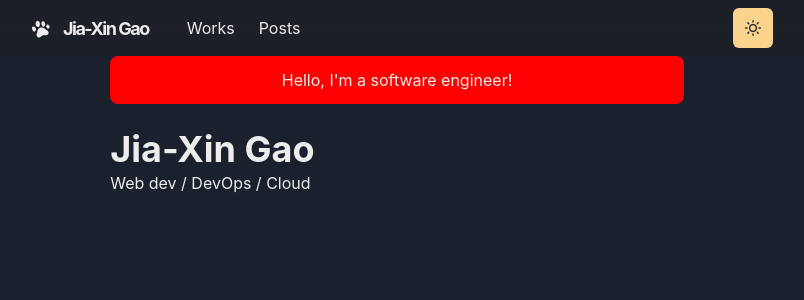
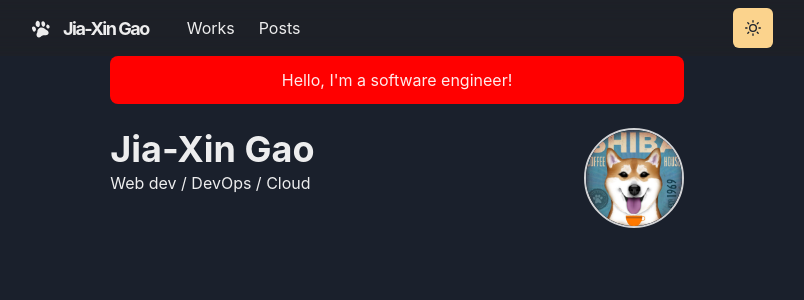
Before and after one commit to jx-gao/website, a Next.js app: page / in a window 1280 px wide. Shown: the top 300 px of the page, without its empty margins (243-1047 px from the left). Built offline with nearby package versions, Linux system fonts and the light colour scheme.

Commit message:
Added display picture

```diff
--- a/pages/index.js
+++ b/pages/index.js
@@ -1,4 +1,4 @@
-import { Container, Box, Heading } from '@chakra-ui/react'
+import { Container, Box, Heading, Image } from '@chakra-ui/react'
 
 const Page = () => {
   return (
@@ -13,6 +13,22 @@ const Page = () => {
           </Heading>
           <p>Web dev / DevOps / Cloud</p>
         </Box>
+        <Box
+          flexShrink={0}
+          mt={{ base: 4, md: 0}}
+          ml={{ md:6 }}
+          align="center"
+        >
+          <Image
+            borderColor="whiteAlpha.800"
+            borderWidth={2}
+            borderStyle="solid"
+            maxWidth="100px"
+            disply="inline-block"
+            borderRadius="full"
+            src="/images/dp.jpg" alt="dp"
+          />
+        </Box>
       </Box>
     </Container>
   )
```
Also changed, not shown: public/images/dp.jpg (added).
